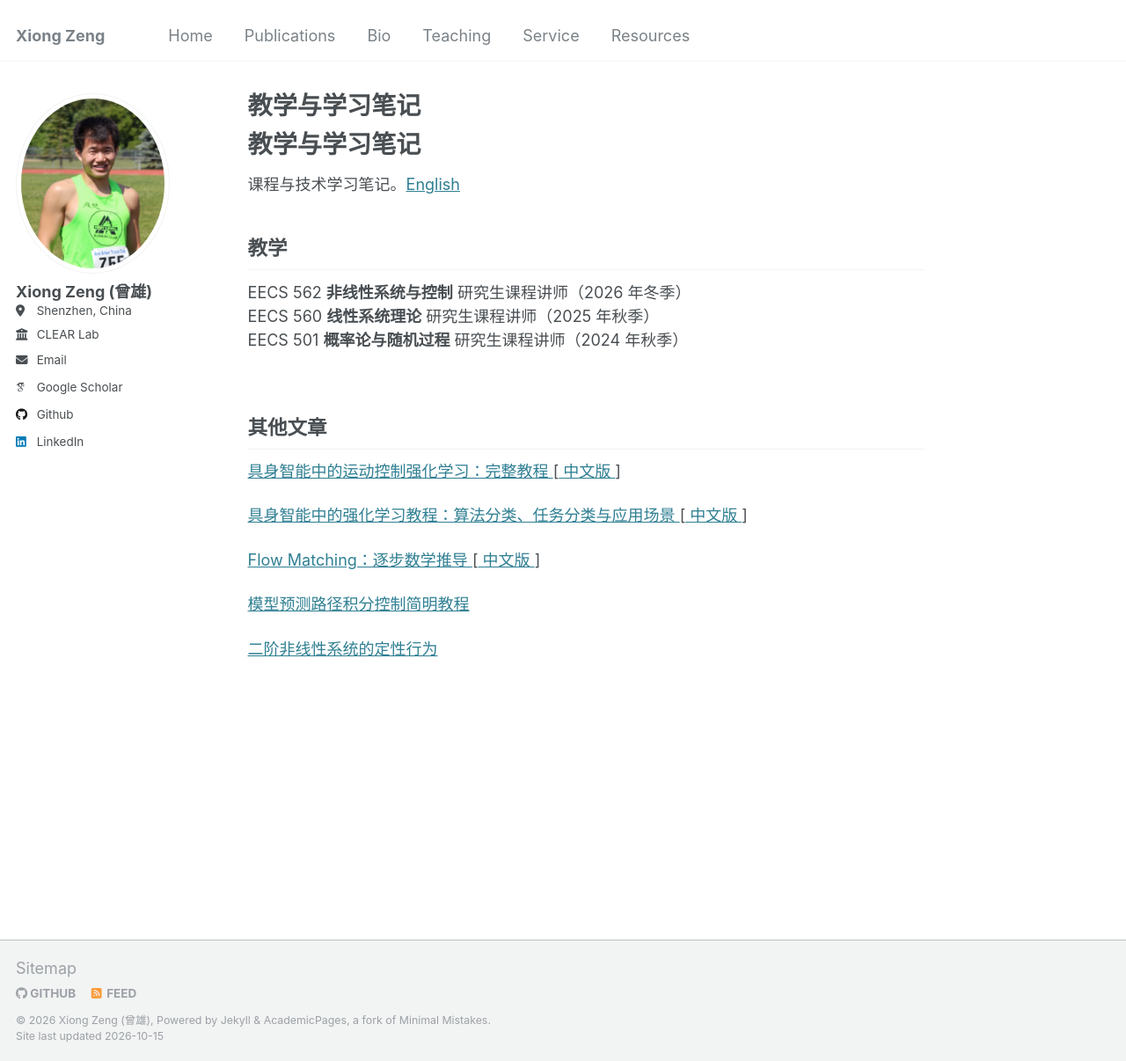
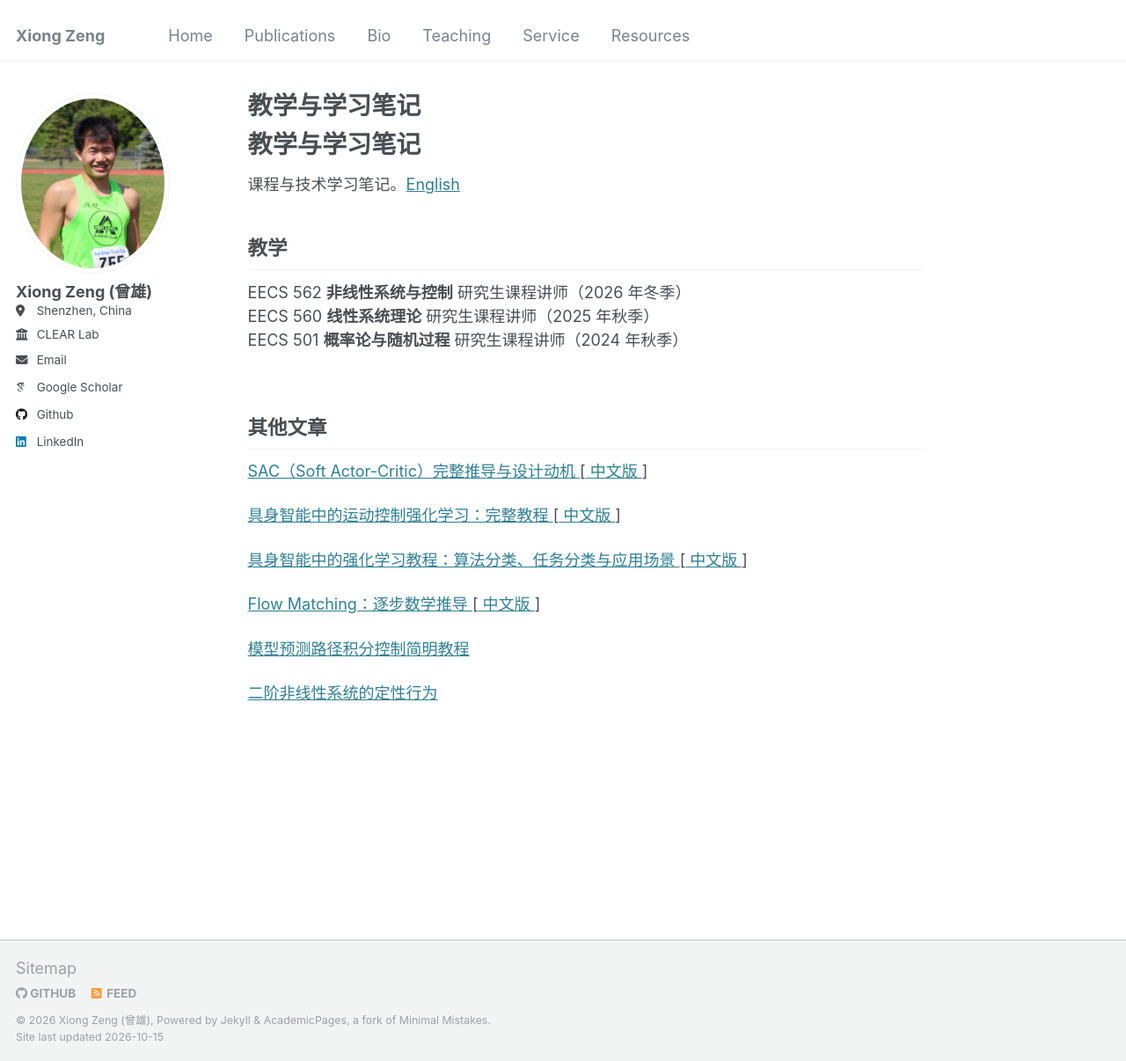
Before and after one commit to zengxiong111/zengxiong.github.io, a Jekyll site: the page built from _pages/teaching.zh-CN.md, in a window 1280 px wide and 1206 px high. Shown: the whole window at 88% size. Built offline with Jekyll 4.4.1, drawn with Linux system fonts in a browser that asks for light colours; some web fonts are replaced; our own code applies the rules of GitHub Pages for plain Markdown files.

Commit message:
Add English and Chinese SAC derivation tutorials

```diff
--- a/_pages/teaching.zh-CN.md
+++ b/_pages/teaching.zh-CN.md
@@ -19,6 +19,14 @@ EECS 501 **概率论与随机过程** 研究生课程讲师（2024 年秋季）<
 
 
 
+
+<a href="https://zengxiong111.github.io/zengxiong.github.io/files/SAC_Complete_Derivation_EN.pdf"
+   target="_blank">
+  SAC（Soft Actor-Critic）完整推导与设计动机
+</a> [<a href="https://zengxiong111.github.io/zengxiong.github.io/files/SAC_Complete_Derivation_CN.pdf"
+   target="_blank">
+  中文版
+</a>]
 
 <a href="https://zengxiong111.github.io/zengxiong.github.io/files/Embodied_Motion_Control_RL_Tutorial_EN.pdf"
    target="_blank">
```
Also changed, not shown: _pages/teaching.md (+8 -0 lines), 2 other files.
